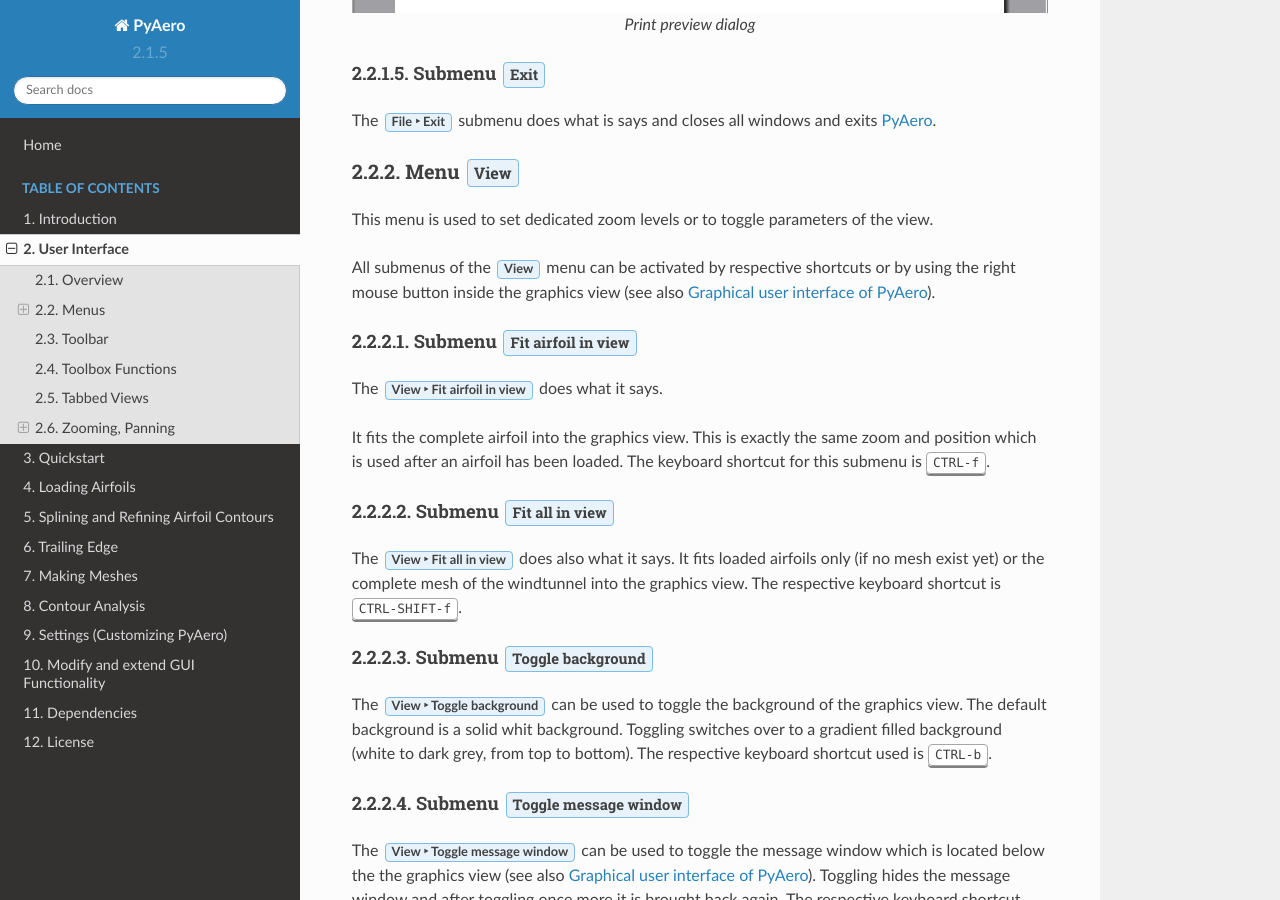
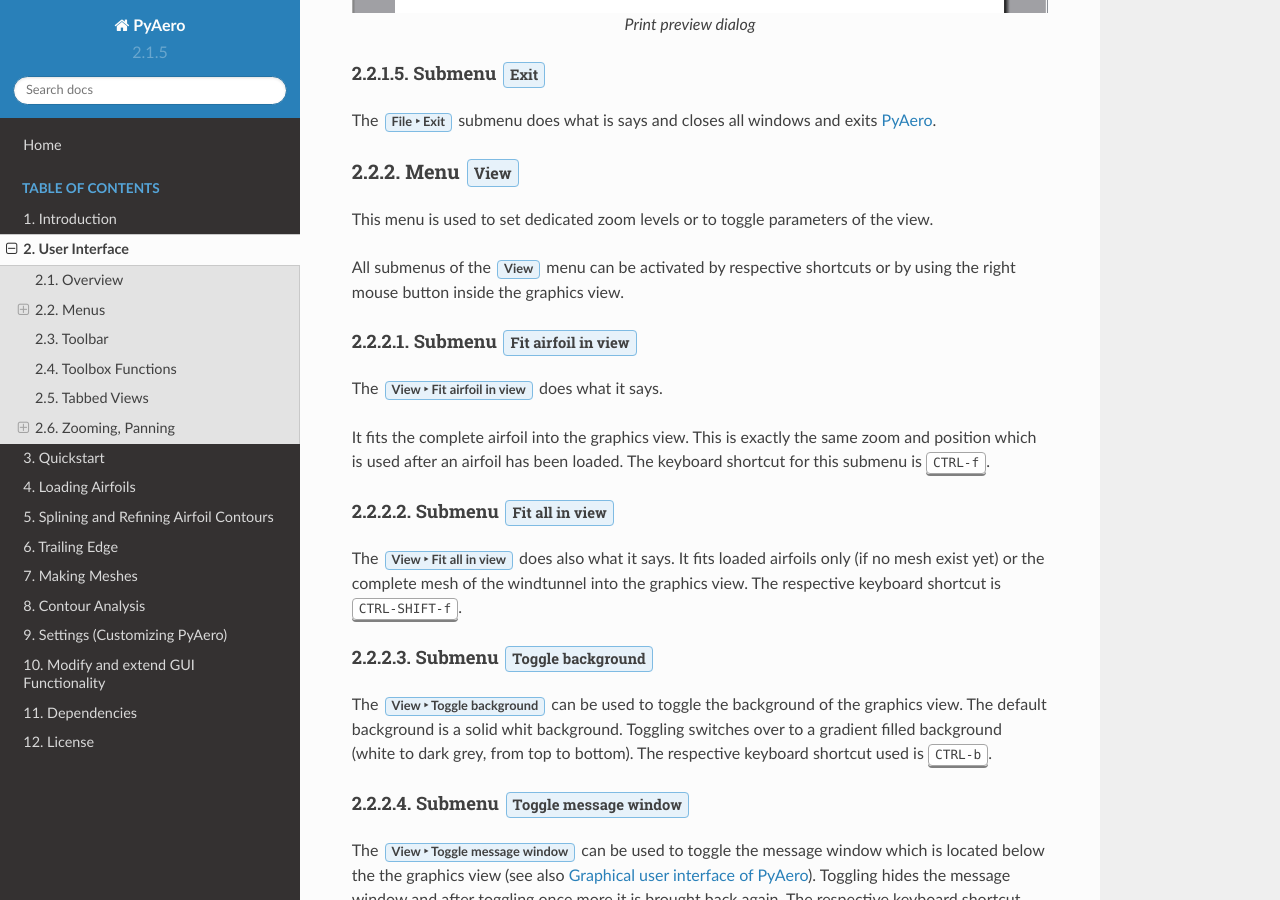
Before and after one commit to chiefenne/PyAero, a Sphinx documentation site: the page built from docs/ui_GUI.rst, in a window 1280 px wide and 900 px high, scrolled down 3410 px. Built offline with Sphinx 7.4.7 and the Read the Docs theme 2.0.0, drawn with Linux system fonts in a browser that asks for light colours.

Commit message:
update docs

```diff
--- a/docs/load.rst
+++ b/docs/load.rst
@@ -30,7 +30,7 @@
 
 As outlined above there are more ways to load airfoils. A very handy way to browse airfoils is to use the implemented file browser. This browser is restricted in terms of navigation. Only files and folders below a predefined root path are visible. The default root is  the :file:`data` subfolder from the standard installation.
 
-The file browser is located in the *toolbox* area on the left side of the application (see also :ref:`figure_main_screen_new`). A *toolbox* is a GUI element that displays a column of tabs one above the other, with the current item displayed below the current tab.
+The file browser is located in the *toolbox* area on the left side of the application (see also :ref:`figure_main_screen`). A *toolbox* is a GUI element that displays a column of tabs one above the other, with the current item displayed below the current tab.
 
 .. _figure_toolbox_area:
 .. figure::  images/toolbox_area_1.png
--- a/docs/ui_GUI.rst
+++ b/docs/ui_GUI.rst
@@ -22,7 +22,7 @@
 Loading and saving geometry and meshes is done via the menus and the toolbar.
 Most operations during geometry preparation and meshing are done inside the toolbox.
 
-.. _figure_main_screen_new:
+.. _figure_main_screen:
 .. figure::  images/main_screen_new1.png
    :align:   center
    :target:  _images/main_screen_new1.png
--- a/docs/ui_menu_view.inc
+++ b/docs/ui_menu_view.inc
@@ -4,7 +4,7 @@
 This menu is used to set dedicated zoom levels or to toggle parameters of the view.
 
 All submenus of the :menuselection:`View` menu can be activated by respective shortcuts or by
-using the right mouse button inside the graphics view (see also :ref:`figure_main_screen_new`).
+using the right mouse button inside the graphics view.
 
 Submenu :guilabel:`Fit airfoil in view`
 """""""""""""""""""""""""""""""""""""""
```
Also changed, not shown: other parts of docs/ui_menu_view.inc (+1 -1 lines).
